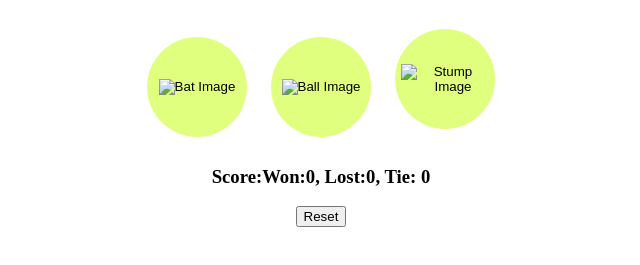
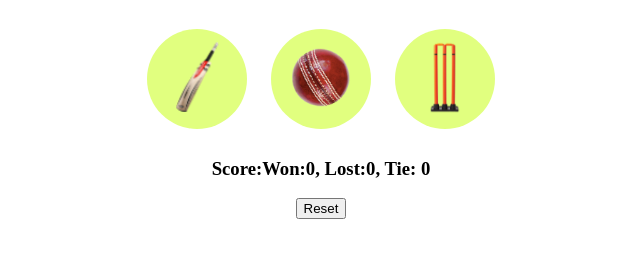
Before and after one commit to Swastika-Roy/Cricket-Game, a plain HTML site: page index.html in a window 1280 px wide. Shown: the part 61-326 px from the top of the page, without its empty margins (319-959 px from the left). Drawn offline with Linux system fonts and the light colour scheme.

Commit message:
Update index.html
added

```diff
--- a/index.html
+++ b/index.html
@@ -12,7 +12,7 @@
   let resultMsg = getResult('Bat', computerChoice);
   showResult('Bat', computerChoice, resultMsg);
   ">
-    <img src="/images/bat.png" alt="Bat Image" class="choice-image">
+    <img src="/bat.png" alt="Bat Image" class="choice-image">
   </button>
 
   <button class="choice-button" onclick="
@@ -20,7 +20,7 @@
     resultMsg = getResult('Ball', computerChoice);
     showResult('Ball', computerChoice, resultMsg);
   ">
-    <img src="/images/ball.png" alt="Ball Image" class="choice-image">
+    <img src="/ball.png" alt="Ball Image" class="choice-image">
   </button>
 
   <button class="choice-button" onclick="
@@ -28,7 +28,7 @@
     resultMsg = getResult('Stump', computerChoice);
     showResult('Stump', computerChoice, resultMsg);
   ">
-    <img src="/images/stump.png" alt="Stump Image" class="choice-image">
+    <img src="/stump.png" alt="Stump Image" class="choice-image">
   </button>
 
   <h3 id="user-move"></h3>
```
